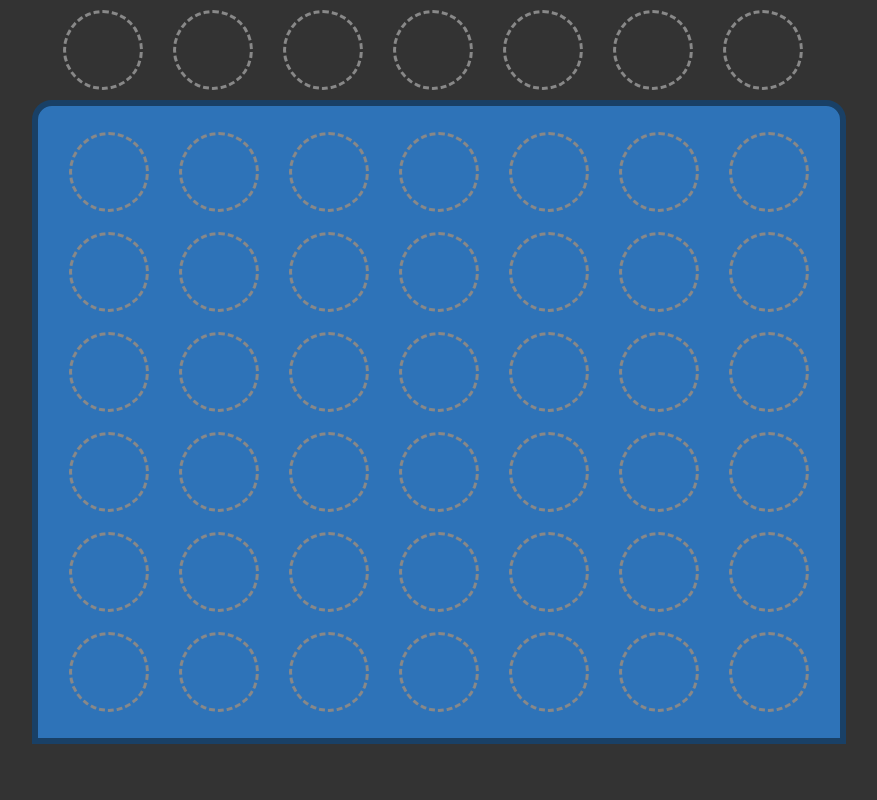
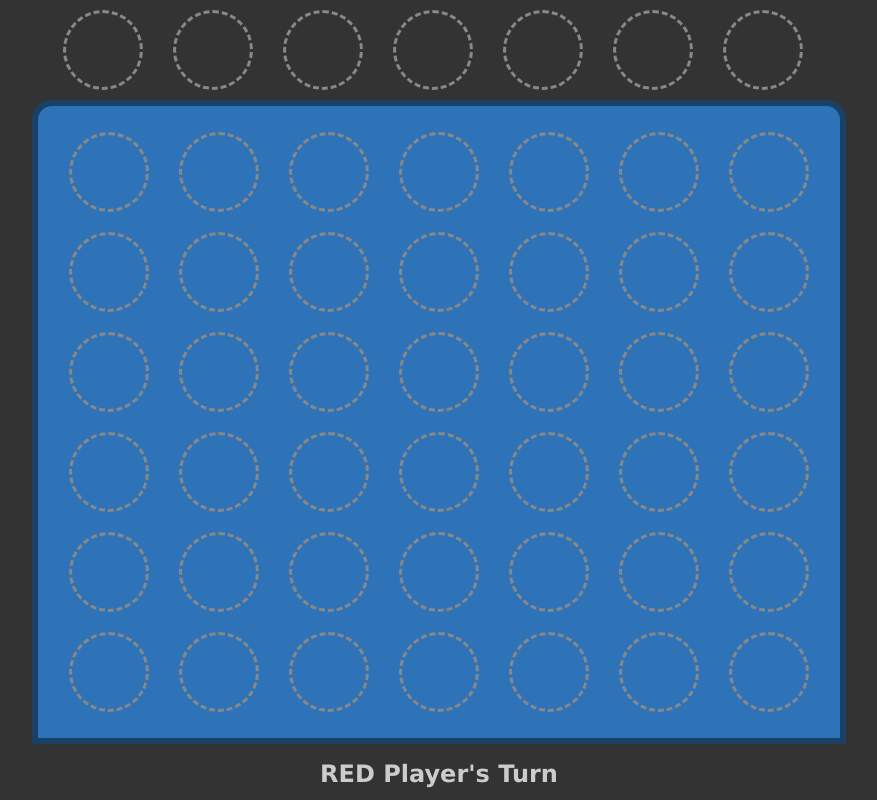
Before and after one commit to squeezymcfeelpants/defcon4, a plain HTML site: page index.html in a window 1280 px wide. Shown: the whole page, without its empty margins (201-1078 px from the left). Drawn offline with Linux system fonts and the light colour scheme.

Commit message:
Added simple text prompts/feedback.

```diff
--- a/index.html
+++ b/index.html
@@ -16,6 +16,7 @@
 			</div>
 			<div class="gameboard-grid" id="gameboard-grid"></div>
 		</div>
+		<h2 id="message"></h2>
 	</div>
 </body>
 </html>
--- a/script.js
+++ b/script.js
@@ -10,6 +10,7 @@ initGameState(gameState);
 
 buildGameboard();
 initDropZoneListeners();
+turnMessage();
 
 //=======================================================================
 
@@ -95,6 +96,16 @@ function initDropZoneListeners() {
 }
 
 //
+function message(msg) {
+	document.getElementById('message').textContent = msg;
+}
+
+//
+function turnMessage() {
+	message(`${gameState.isPlayer1Turn ? 'RED' : 'YELLOW'} Player's Turn`);
+}
+
+//
 function markDropZone(col, isPlayer1 = true) {
 	document.querySelectorAll('.dropper')
 		.forEach((e) => {
@@ -126,6 +137,7 @@ function dropToken(col, isPlayer1) {
 
 	// swap players in the game state
 	gameState.isPlayer1Turn = !gameState.isPlayer1Turn;
+	turnMessage();
 }
 
 //  returns winner (1 = player 1, 2 = player 2, 0 = none)
@@ -189,6 +201,8 @@ function showWinner(winData) {
 			marker.classList.add('winner');
 		}
 	}
+
+	message(`${(winData.mark == 1) ? 'RED' : 'YELLOW'} Player WINS!`);
 }
 
 //
--- a/style.css
+++ b/style.css
@@ -22,6 +22,14 @@
 
 body {
 	background-color: var(--app-color-bg);
+	text-align: center;
+	color: #ccc;
+	font-family: Verdana, Geneva, Tahoma, sans-serif;
+	font-weight: 400;
+}
+
+h2 {
+	margin-top: 1rem;
 }
 
 .gameboard {
```
